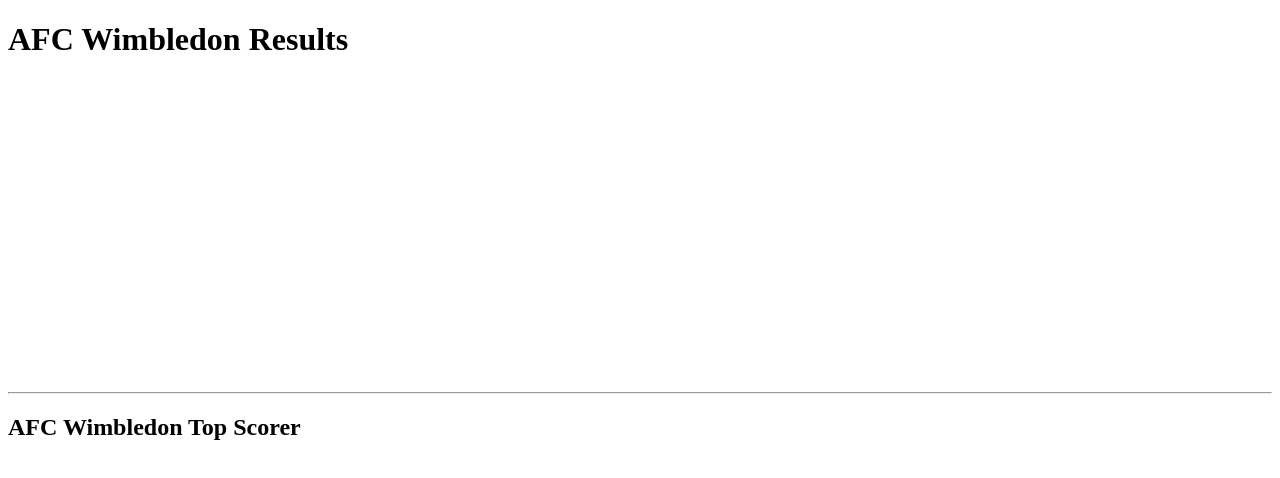
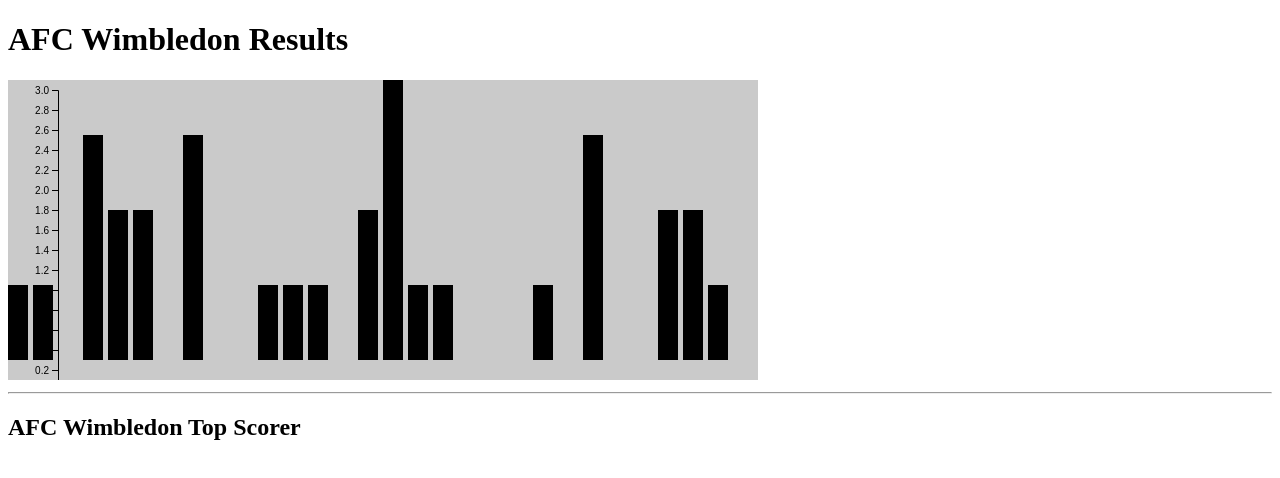
Before and after one commit to uciarahito/d3-wimbledon, a plain HTML site: page index.html in a window 1280 px wide. Drawn offline with nearby package versions, Linux system fonts and the light colour scheme.

Commit message:
implement d3 but still not yet

```diff
--- a/index.html
+++ b/index.html
@@ -3,6 +3,11 @@
 <head>
   <meta charset="UTF-8">
   <title>D3 Challenge</title>
+  <style> /* set the CSS */
+
+  .axis { font: 14px sans-serif; }
+
+  </style>
 </head>
 <body>
   <div id="container">
@@ -14,6 +19,7 @@
     <div id="top-score"></div>
   </div>
   <script src="https://d3js.org/d3.v4.js"></script>
+  <script src="https://d3js.org/d3.v4.min.js"></script>
   <script src="script.js"></script>
   <script src="d3.layout.cloud.js"></script>
   <script src="topscore.js"></script>
--- a/script.js
+++ b/script.js
@@ -3,23 +3,107 @@
 // Our canvas
 const width = 750,
   height = 300,
-  margin = 20
-marginLeft = 40
+  margin = 20,
+  marginLeft = 40,
+  multiplier = 20
 
 // Drawing area
 let svg = d3.select('#results')
   .append('svg')
   .attr('width', width)
   .attr('height', height)
+  .style('background', '#cacaca')
 
 // Data reloading
 let reload = () => {
   // Your data parsing here...
+  d3.tsv('afcw-results.tsv', (rows) => {
+    console.log('ini rows', rows);
+    redraw(rows)
+  })
 }
 
 // redraw function
 let redraw = (data) => {
   // Your data to graph here
+  const yScale = d3.scaleLinear()
+    .domain([0, d3.max(data.map(dataItem => dataItem.GoalsScored))])
+    .range([0, height])
+
+  const colorScale = d3.scaleLinear()
+    .domain([0, d3.max(data.map(dataItem => dataItem.GoalsScored))])
+    .range(['peru', 'teal'])
+
+  //add the x Axis
+  // var scaleX = d3.scaleLinear()
+  //   .domain([0, data.length])
+  //   .range([0, width - 100])
+  //
+  // var x_axis = d3.axisBottom()
+  //   .scale(scaleX)
+  //
+  // svg.append("g")
+  //   .attr("transform", `translate(0, ${height-margin})`)
+  //   .call(x_axis)
+
+  // add the y Axis
+  // var scaleY = d3.scaleLinear()
+  //   .domain([0, d3.max(data.map(dataItem => dataItem.GoalsAllowed))])
+  //   .range([height - marginLeft, 0])
+  //
+  // var y_axis = d3.axisLeft()
+  //   .scale(scaleY)
+  //
+  // svg.append("g")
+  //   .attr("transform", `translate(0, ${width})`)
+  //   .call(y_axis)
+
+  var xscale = d3.scaleLinear()
+                   .domain([0, data.length])
+                   .range([0, width - 100]);
+
+    var yscale = d3.scaleLinear()
+                   .domain([0, d3.max(data.map(dataItem => dataItem.GoalsAllowed))])
+                   .range([height, 0]);
+
+    var x_axis = d3.axisBottom()
+                   .scale(xscale);
+
+    var y_axis = d3.axisLeft()
+                   .scale(yscale);
+
+    svg.append("g")
+       .attr("transform", "translate(50, 10)")
+       .call(y_axis);
+
+    var xAxisTranslate = height + 10;
+
+    svg.append("g")
+            .attr("transform", "translate(50, " + xAxisTranslate  +")")
+            .call(x_axis)
+
+  svg.selectAll('rect')
+    .data(data)
+    .enter()
+    .append('rect')
+    .attr('class', 'bar')
+    .attr('x', (d, index) => {
+      return index * 25
+    })
+    .attr('y', (d, index) => {
+      return height - yScale(d.GoalsScored) - margin
+    })
+    .attr('width', 20)
+    .attr('height', (d) => {
+      return yScale(d.GoalsScored)
+    })
+    .attr('fill', colorScale)
+    .on('mouseover', function (d, index) {
+      d3.select(this).style('fill', '#bada55')
+    })
+    .on('mouseout', function (d, index) {
+      d3.select(this).style('fill', colorScale(data.map(dataItem => dataItem.GoalsScored)))
+    })
 
 }
 
```
